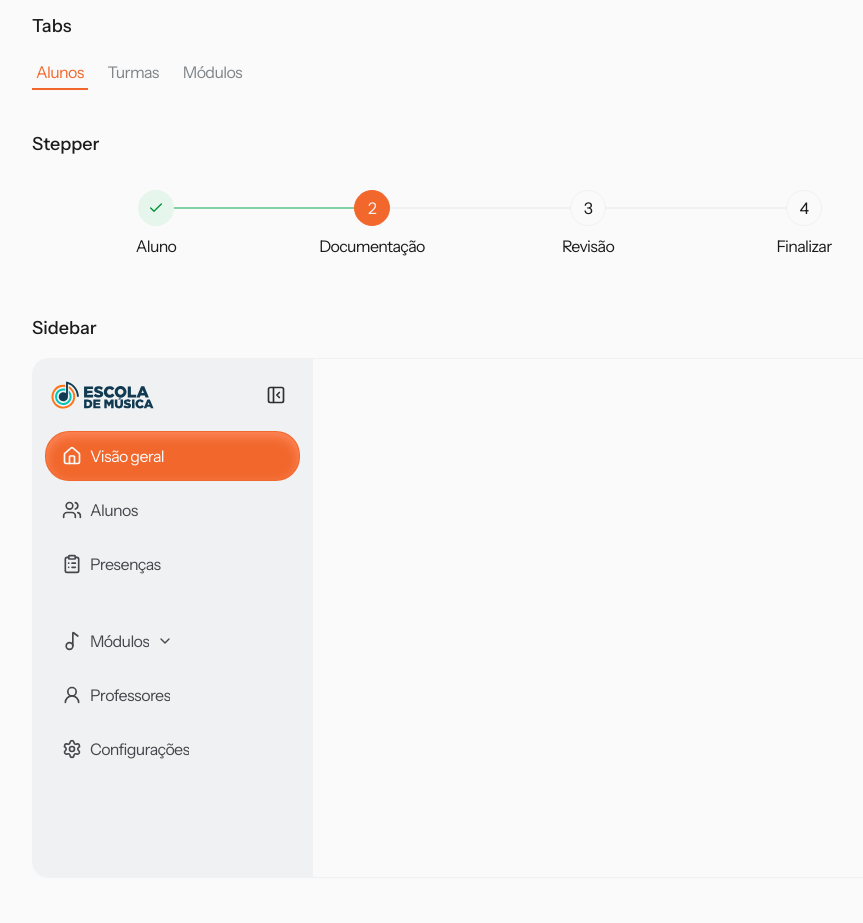
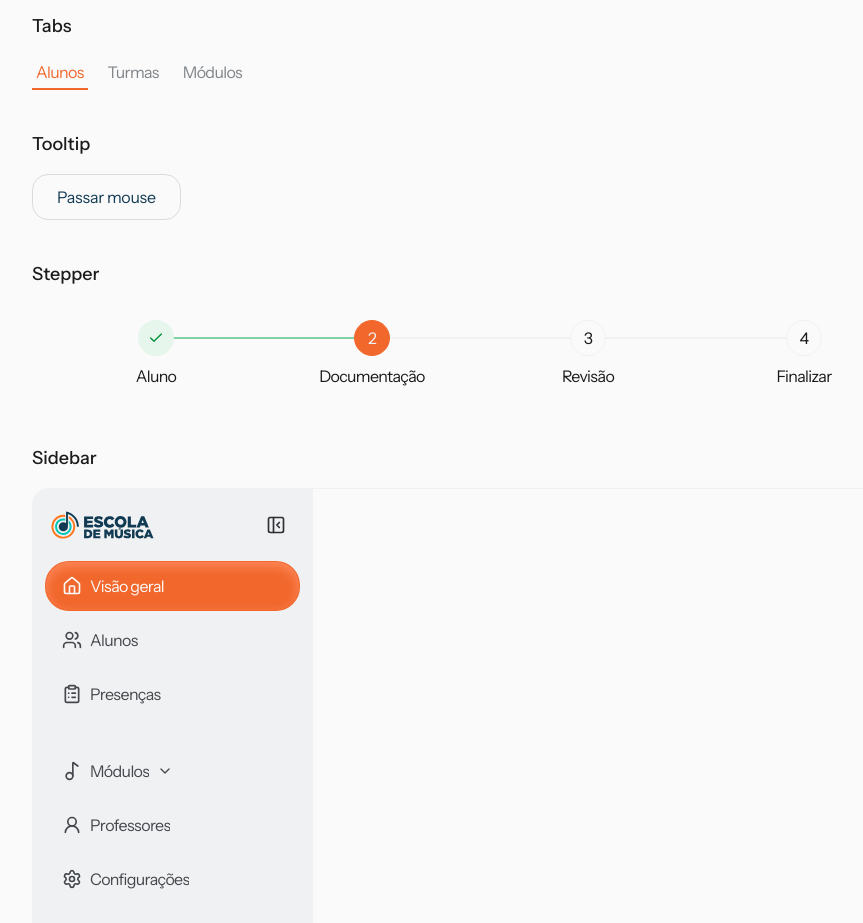
Before and after one commit to AndressaMendess/clm-gestao-2.0, a Next.js app: page /playground in a window 1280 px wide. Shown: the part 5580-6503 px from the top of the page, without its empty margins (24-887 px from the left). Built offline with nearby package versions, Linux system fonts and the light colour scheme.

Commit message:
feat: add tokenized tooltip component

```diff
--- a/src/app/(app)/playground/page.tsx
+++ b/src/app/(app)/playground/page.tsx
@@ -21,6 +21,7 @@ import { Sidebar } from "@/components/ui/sidebar";
 import { Stepper } from "@/components/ui/stepper";
 import { TableCard } from "@/components/ui/table-card";
 import { Tabs } from "@/components/ui/tabs";
+import { Tooltip } from "@/components/ui/tooltip";
 
 type StudentTableRow = {
   avatarSrc?: string;
@@ -615,6 +616,15 @@ export default function HomePage() {
         </section>
 
         <section className="flex flex-col gap-4">
+          <h2 className="text-lg font-medium">Tooltip</h2>
+          <div className="w-full max-w-4xl">
+            <Tooltip content="Visualizar dados do aluno">
+              <Button variant="secondary">Passar mouse</Button>
+            </Tooltip>
+          </div>
+        </section>
+
+        <section className="flex flex-col gap-4">
           <h2 className="text-lg font-medium">Stepper</h2>
           <div className="w-full max-w-4xl rounded-2xl bg-[var(--background-primary)] p-4">
             <Stepper
--- /dev/null
+++ b/src/components/ui/tooltip/index.tsx
@@ -0,0 +1,29 @@
+import { useId } from "react";
+import { cx } from "@/lib/cx";
+import {
+  tooltipArrowStyles,
+  tooltipContentStyles,
+  tooltipRootStyles,
+  tooltipTextStyles,
+  tooltipTriggerStyles,
+} from "./tooltip.styles";
+import type { TooltipProps } from "./tooltip.types";
+
+export function Tooltip({ children, className, content }: TooltipProps) {
+  const tooltipId = useId();
+
+  return (
+    <span className={cx(tooltipRootStyles, className)}>
+      <span aria-describedby={tooltipId} className={tooltipTriggerStyles} tabIndex={0}>
+        {children}
+      </span>
+
+      <span className={tooltipContentStyles} id={tooltipId} role="tooltip">
+        <span className={tooltipArrowStyles} />
+        <span className={tooltipTextStyles}>{content}</span>
+      </span>
+    </span>
+  );
+}
+
+export type { TooltipProps } from "./tooltip.types";
--- /dev/null
+++ b/src/components/ui/tooltip/tooltip.styles.ts
@@ -0,0 +1,12 @@
+export const tooltipRootStyles = "group relative inline-flex";
+
+export const tooltipTriggerStyles = "inline-flex";
+
+export const tooltipContentStyles =
+  "pointer-events-none absolute left-full top-1/2 z-50 ml-3 -translate-y-1/2 whitespace-nowrap rounded-[10px] bg-[var(--brand-secondary-bold)] px-3 py-2 opacity-0 shadow-[0_6px_16px_rgb(0_0_0_/_0.12)] transition-opacity duration-200 group-hover:opacity-100 group-focus-within:opacity-100";
+
+export const tooltipTextStyles =
+  "text-[var(--content-inverse)] [font-size:var(--typography-body-medium-regular-font-size)] [line-height:var(--typography-body-medium-regular-line-height)] [font-weight:var(--typography-body-medium-regular-font-weight)] [letter-spacing:var(--typography-body-medium-regular-letter-spacing)]";
+
+export const tooltipArrowStyles =
+  "absolute right-full top-1/2 -translate-y-1/2 border-y-[6px] border-y-transparent border-r-[8px] border-r-[var(--brand-secondary-bold)]";
```
Also changed, not shown: src/components/ui/tooltip/tooltip.types.ts (added, +7 -0 lines).
